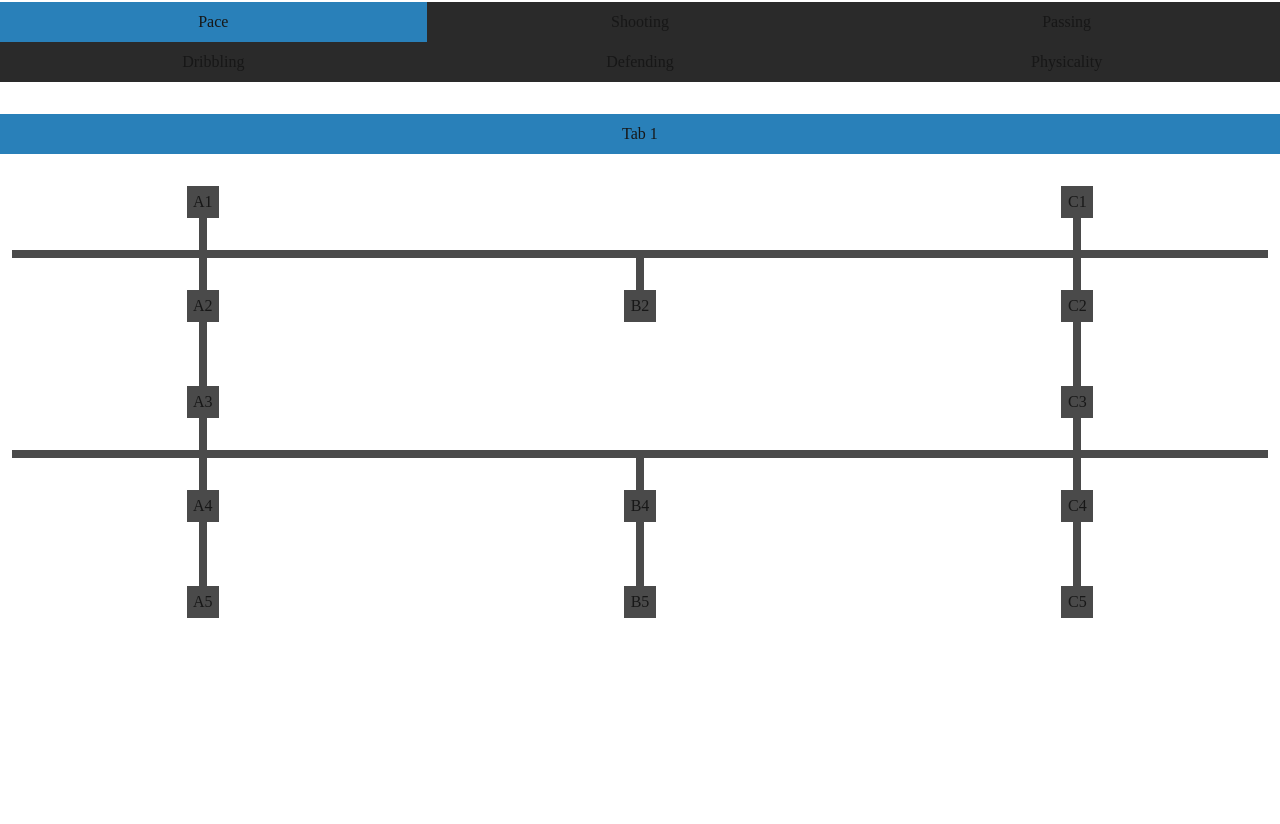
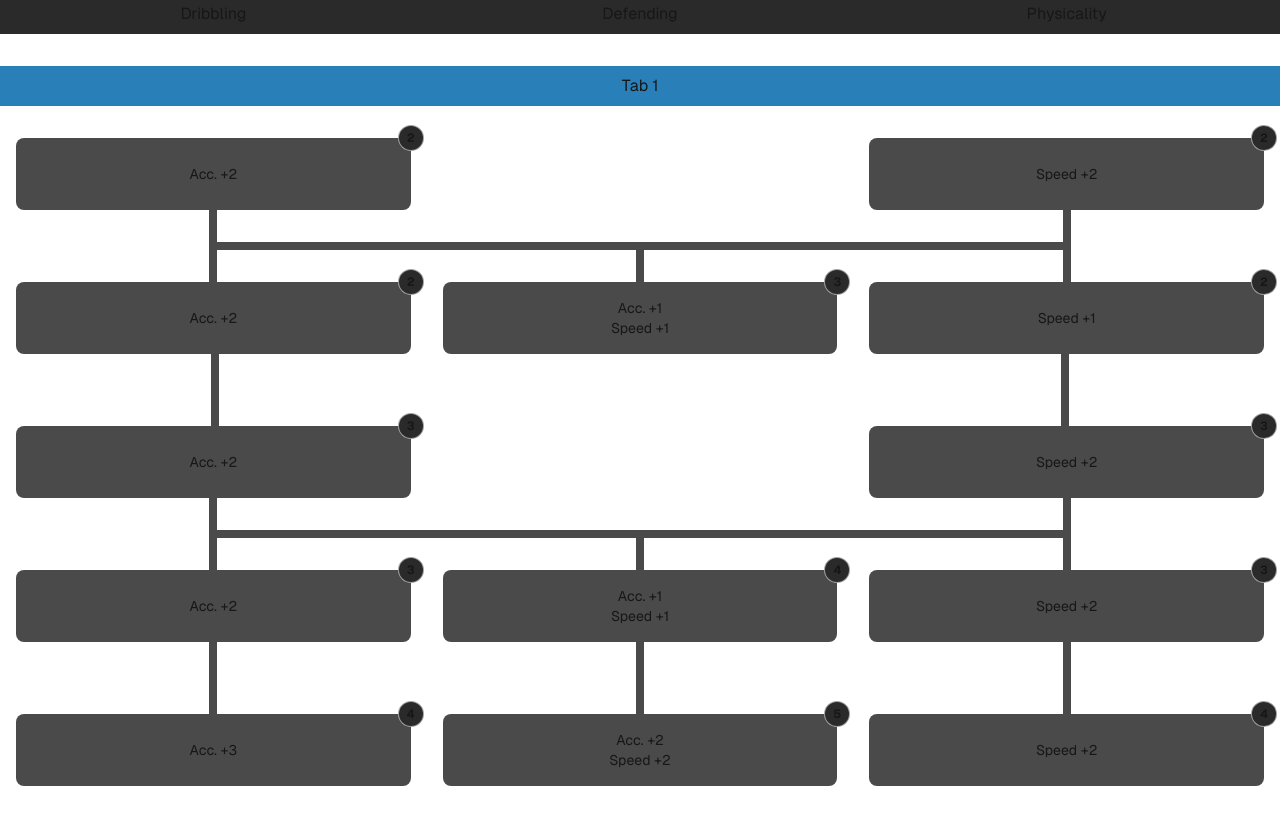
Before and after one commit to djovannih/clubs, a Next.js app: page / in a window 1280 px wide. Shown: the part 774-1598 px from the top of the page. Before the commit the page ends 1520 px from the top, so only its background shows below. Built offline with nearby package versions, Linux system fonts and the light colour scheme.

Commit message:
Add info to attribute tree

```diff
--- a/src/app/layout.tsx
+++ b/src/app/layout.tsx
@@ -1,5 +1,5 @@
 import "@/app/globals.css";
-import { Providers } from "@/components/providers";
+import { Providers } from "@/components/Providers";
 import type { Metadata } from "next";
 import localFont from "next/font/local";
 import { PropsWithChildren } from "react";
@@ -7,21 +7,23 @@ import { PropsWithChildren } from "react";
 const geistSans = localFont({
   src: "./fonts/GeistVF.woff",
   variable: "--font-geist-sans",
+  display: "swap",
 });
 const geistMono = localFont({
   src: "./fonts/GeistMonoVF.woff",
   variable: "--font-geist-mono",
+  display: "swap",
 });
 
 export const metadata: Metadata = {
-  title: "Create Next App",
-  description: "Generated by create next app",
+  title: "Clubs character builder",
+  description: "Clubs character builder",
 };
 
 export default function RootLayout({ children }: Readonly<PropsWithChildren>) {
   return (
-    <html lang="en">
-      <body className={`${geistSans.variable} ${geistMono.variable}`}>
+    <html lang="en" className={`${geistSans.variable} ${geistMono.variable}`}>
+      <body>
         <Providers>{children}</Providers>
       </body>
     </html>
--- a/src/atoms/pace.ts
+++ b/src/atoms/pace.ts
@@ -20,6 +20,7 @@ const paceForest = [
           parentIds: [],
           row: 0,
           column: 0,
+          displayActions: [{ stat: "Acc.", value: 2 }],
           updatePlayer: (player: Player, action: UpdatePlayerAction) => ({
             ...player,
             attributes: {
@@ -46,6 +47,7 @@ const paceForest = [
           parentIds: [],
           row: 0,
           column: 2,
+          displayActions: [{ stat: "Speed", value: 2 }],
           updatePlayer: (player: Player, action: UpdatePlayerAction) => ({
             ...player,
             attributes: {
@@ -72,6 +74,7 @@ const paceForest = [
           parentIds: ["A1", "C1"],
           row: 1,
           column: 0,
+          displayActions: [{ stat: "Acc.", value: 2 }],
           updatePlayer: (player: Player, action: UpdatePlayerAction) => ({
             ...player,
             attributes: {
@@ -98,6 +101,10 @@ const paceForest = [
           parentIds: ["A1", "C1"],
           row: 1,
           column: 1,
+          displayActions: [
+            { stat: "Acc.", value: 1 },
+            { stat: "Speed", value: 1 },
+          ],
           updatePlayer: (player: Player, action: UpdatePlayerAction) => ({
             ...player,
             attributes: {
@@ -130,6 +137,7 @@ const paceForest = [
           parentIds: ["A1", "C1"],
           row: 1,
           column: 2,
+          displayActions: [{ stat: "Speed", value: 1 }],
           updatePlayer: (player: Player, action: UpdatePlayerAction) => ({
             ...player,
             attributes: {
@@ -156,6 +164,7 @@ const paceForest = [
           parentIds: ["A2"],
           row: 2,
           column: 0,
+          displayActions: [{ stat: "Acc.", value: 2 }],
           updatePlayer: (player: Player, action: UpdatePlayerAction) => ({
             ...player,
             attributes: {
@@ -182,6 +191,7 @@ const paceForest = [
           parentIds: ["C2"],
           row: 2,
           column: 2,
+          displayActions: [{ stat: "Speed", value: 2 }],
           updatePlayer: (player: Player, action: UpdatePlayerAction) => ({
             ...player,
             attributes: {
@@ -208,6 +218,7 @@ const paceForest = [
           parentIds: ["A3", "C3"],
           row: 3,
           column: 0,
+          displayActions: [{ stat: "Acc.", value: 2 }],
           updatePlayer: (player: Player, action: UpdatePlayerAction) => ({
             ...player,
             attributes: {
@@ -234,6 +245,10 @@ const paceForest = [
           parentIds: ["A3", "C3"],
           row: 3,
           column: 1,
+          displayActions: [
+            { stat: "Acc.", value: 1 },
+            { stat: "Speed", value: 1 },
+          ],
           updatePlayer: (player: Player, action: UpdatePlayerAction) => ({
             ...player,
             attributes: {
@@ -266,6 +281,7 @@ const paceForest = [
           parentIds: ["A3", "C3"],
           row: 3,
           column: 2,
+          displayActions: [{ stat: "Speed", value: 2 }],
           updatePlayer: (player: Player, action: UpdatePlayerAction) => ({
             ...player,
             attributes: {
@@ -292,6 +308,7 @@ const paceForest = [
           parentIds: ["A4"],
           row: 4,
           column: 0,
+          displayActions: [{ stat: "Acc.", value: 3 }],
           updatePlayer: (player: Player, action: UpdatePlayerAction) => ({
             ...player,
             attributes: {
@@ -318,6 +335,10 @@ const paceForest = [
           parentIds: ["B4"],
           row: 4,
           column: 1,
+          displayActions: [
+            { stat: "Acc.", value: 2 },
+            { stat: "Speed", value: 2 },
+          ],
           updatePlayer: (player: Player, action: UpdatePlayerAction) => ({
             ...player,
             attributes: {
@@ -350,6 +371,7 @@ const paceForest = [
           parentIds: ["C4"],
           row: 4,
           column: 2,
+          displayActions: [{ stat: "Speed", value: 2 }],
           updatePlayer: (player: Player, action: UpdatePlayerAction) => ({
             ...player,
             attributes: {
--- a/src/components/AttributeNode.tsx
+++ b/src/components/AttributeNode.tsx
@@ -1,58 +1,34 @@
-import { getChildren, Graph, GraphNode } from "@/lib/graph";
+import { GraphNode } from "@/lib/graph";
 import clsx from "clsx";
+import Badge from "./Badge";
 
 interface AttributeNodeProps {
-  tree: Graph;
   node: GraphNode;
   toggleNode: () => void;
 }
 export default function AttributeNode({
-  tree,
   node,
   toggleNode,
 }: AttributeNodeProps) {
-  const hasParents = node.parentIds.length > 0;
-  const children = getChildren(tree, node.id);
-
-  const showTopRow = hasParents;
-  const showBottomRow = children.length > 0;
-
   return (
     <div
-      className={clsx(
-        "z-10 col-start-1 flex flex-col items-center",
-        !showTopRow && "self-end",
-        !showBottomRow && "self-start",
-      )}
+      className="items-between z-10 mx-4 flex h-full flex-col"
       style={{ gridColumnStart: node.column + 1 }}
     >
-      {showTopRow && (
-        <div
-          className={clsx(
-            "-mt-1 h-9 w-2",
-            node.isActive ? "bg-primary-dark" : "bg-inactive-node",
-          )}
-        ></div>
-      )}
       <button
         className={clsx(
-          "size-8 disabled:cursor-not-allowed",
+          "relative rounded-lg p-4",
           node.isActive ? "bg-primary-dark" : "bg-inactive-node",
         )}
         onClick={toggleNode}
       >
-        {node.id}
+        <ul className="flex min-h-[2lh] grow flex-col items-center justify-center rounded-sm text-sm">
+          {node.displayActions.map((action) => (
+            <li key={action.stat}>{`${action.stat} +${action.value}`}</li>
+          ))}
+        </ul>
+        <Badge>{node.activationCost}</Badge>
       </button>
-      {showBottomRow && (
-        <div
-          className={clsx(
-            "-mb-1 h-9 w-2",
-            node.isActive && children.some((child) => child.isActive)
-              ? "bg-primary-dark"
-              : "bg-inactive-node",
-          )}
-        ></div>
-      )}
     </div>
   );
 }
--- a/src/components/AttributeTree.tsx
+++ b/src/components/AttributeTree.tsx
@@ -1,6 +1,6 @@
-import { type Graph, type GraphNode, groupByRow } from "@/lib/graph";
 import AttributeNode from "@/components/AttributeNode";
-import TreeEdge from "@/components/TreeEdge";
+import RowsJunction from "@/components/NodeJunction";
+import { type Graph, groupByRow } from "@/lib/graph";
 import { useAtom, type WritableAtom } from "jotai";
 
 interface AttributeTreeProps {
@@ -9,13 +9,6 @@ interface AttributeTreeProps {
 
 export default function AttributeTree({ treeAtom }: AttributeTreeProps) {
   const [tree, toggleNode] = useAtom(treeAtom);
-
-  const showEdge = (row: GraphNode[]) =>
-    row.some((node) =>
-      node.parentIds.some(
-        (pid) => tree.get(pid)?.column !== tree.get(node.id)?.column,
-      ),
-    );
 
   const rows = groupByRow(tree);
   const columnsCount =
@@ -28,11 +21,15 @@ export default function AttributeTree({ treeAtom }: AttributeTreeProps) {
     <div className="mb-32">
       {Array.from(rows.entries()).map(([rowIndex, row]) => (
         <div key={rowIndex}>
-          {showEdge(row) && (
-            <TreeEdge topRow={rows.get(rowIndex - 1)!} bottomRow={row} />
+          {rowIndex > 0 && (
+            <RowsJunction
+              tree={tree}
+              topRow={rows.get(rowIndex - 1)!}
+              bottomRow={row}
+            />
           )}
           <div
-            className="grid gap-8"
+            className="grid"
             style={{
               gridTemplateColumns: `repeat(${columnsCount}, minmax(0, 1fr))`,
             }}
--- /dev/null
+++ b/src/components/Badge.tsx
@@ -0,0 +1,9 @@
+import React, { PropsWithChildren } from "react";
+
+export default function Badge({ children }: PropsWithChildren) {
+  return (
+    <span className="absolute right-0 top-0 flex h-6 w-6 -translate-y-1/2 translate-x-1/2 transform items-center justify-center rounded-full bg-node-locked text-xs font-bold ring-1 ring-text-muted">
+      {children}
+    </span>
+  );
+}
--- /dev/null
+++ b/src/components/NodeJunction.tsx
@@ -0,0 +1,171 @@
+import { Graph, GraphNode } from "@/lib/graph";
+import clsx from "clsx";
+
+interface NodeJunctionProps {
+  tree: Graph;
+  topRow: GraphNode[];
+  bottomRow: GraphNode[];
+  columnIndex: number;
+}
+const NodeJunction = ({
+  tree,
+  topRow,
+  bottomRow,
+  columnIndex,
+}: NodeJunctionProps) => {
+  const topNode = topRow.find(({ column }) => column === columnIndex);
+  const bottomNode = bottomRow.find(({ column }) => column === columnIndex);
+
+  const showTopEdge = bottomRow.some(
+    (node) => topNode && node?.parentIds.includes(topNode.id),
+  );
+  const topEdgeIsActive =
+    showTopEdge &&
+    topNode?.isActive &&
+    bottomRow.some(
+      (node) => node.parentIds.includes(topNode.id) && node.isActive,
+    );
+
+  const showBottomEdge = bottomNode && bottomNode.parentIds.length > 0;
+  const bottomEdgeIsActive = showBottomEdge && bottomNode?.isActive;
+
+  const showLeftEdge = bottomRow
+    .filter((node) => node.column < columnIndex)
+    .some((node) =>
+      node?.parentIds.some((pid) => tree.get(pid)!.column >= columnIndex),
+    );
+  const leftEdgeIsActive =
+    showLeftEdge &&
+    (topRow.some(
+      (topNode) =>
+        topNode.column >= columnIndex &&
+        topNode.isActive &&
+        bottomRow.some(
+          (bottomNode) =>
+            bottomNode.column < columnIndex &&
+            bottomNode.isActive &&
+            bottomNode.parentIds.includes(topNode.id),
+        ),
+    ) ||
+      topRow.some(
+        (topNode) =>
+          topNode.column < columnIndex &&
+          topNode.isActive &&
+          bottomRow.some(
+            (bottomNode) =>
+              bottomNode.column >= columnIndex &&
+              bottomNode.isActive &&
+              bottomNode.parentIds.includes(topNode.id),
+          ),
+      ));
+
+  const showRightEdge = bottomRow
+    .filter((node) => node.column > columnIndex)
+    .some((node) =>
+      node?.parentIds.some((pid) => tree.get(pid)!.column <= columnIndex),
+    );
+  const rightEdgeIsActive =
+    showRightEdge &&
+    (topRow.some(
+      (topNode) =>
+        topNode.column <= columnIndex &&
+        topNode.isActive &&
+        bottomRow.some(
+          (bottomNode) =>
+            bottomNode.column > columnIndex &&
+            bottomNode.isActive &&
+            bottomNode.parentIds.includes(topNode.id),
+        ),
+    ) ||
+      topRow.some(
+        (topNode) =>
+          topNode.column > columnIndex &&
+          topNode.isActive &&
+          bottomRow.some(
+            (bottomNode) =>
+              bottomNode.column <= columnIndex &&
+              bottomNode.isActive &&
+              bottomNode.parentIds.includes(topNode.id),
+          ),
+      ));
+
+  return (
+    <div className="grid grow grid-cols-[1fr_auto_1fr] grid-rows-[1fr_auto_1fr]">
+      {showTopEdge && (
+        <div
+          className={clsx(
+            "col-start-2 row-start-1 h-8 w-2 justify-self-center bg-inactive-node",
+            topEdgeIsActive && "bg-primary-dark",
+          )}
+        ></div>
+      )}
+      {showLeftEdge && (
+        <div
+          className={clsx(
+            "col-start-1 row-start-2 h-2 self-center bg-inactive-node",
+            leftEdgeIsActive && "bg-primary-dark",
+          )}
+        ></div>
+      )}
+      {(showTopEdge || showLeftEdge || showRightEdge || showBottomEdge) && (
+        <div
+          className={clsx(
+            "col-start-2 row-start-2 h-2 w-2 self-center bg-inactive-node",
+            (topEdgeIsActive ||
+              leftEdgeIsActive ||
+              rightEdgeIsActive ||
+              bottomEdgeIsActive) &&
+              "bg-primary-dark",
+          )}
+        ></div>
+      )}
+      {showRightEdge && (
+        <div
+          className={clsx(
+            "col-start-3 row-start-2 h-2 self-center bg-inactive-node",
+            rightEdgeIsActive && "bg-primary-dark",
+          )}
+        ></div>
+      )}
+      {showBottomEdge && (
+        <div
+          className={clsx(
+            "col-start-2 row-start-3 h-8 w-2 justify-self-center bg-inactive-node",
+            bottomEdgeIsActive && "bg-primary-dark",
+          )}
+        ></div>
+      )}
+    </div>
+  );
+};
+
+interface RowsJunctionProps {
+  tree: Graph;
+  topRow: GraphNode[];
+  bottomRow: GraphNode[];
+}
+export default function RowsJunction({
+  tree,
+  topRow,
+  bottomRow,
+}: RowsJunctionProps) {
+  const columnsCount =
+    Math.max(
+      ...topRow.map(({ column }) => column),
+      ...bottomRow.map(({ column }) => column),
+    ) + 1;
+
+  return (
+    <div className="flex justify-between">
+      {Array.from({ length: columnsCount }, (_, i) => (
+        <NodeJunction
+          key={i}
+          tree={tree}
+          topRow={topRow}
+          bottomRow={bottomRow}
+          columnIndex={i}
+        />
+      ))}
+    </div>
+  );
+}
--- a/src/components/TreeEdge.tsx
+++ /dev/null
@@ -1,56 +0,0 @@
-import { GraphNode } from "@/lib/graph";
-import clsx from "clsx";
-
-interface TreeEdgeProps {
-  topRow: GraphNode[];
-  bottomRow: GraphNode[];
-}
-
-export default function TreeEdge({ topRow, bottomRow }: TreeEdgeProps) {
-  const drawFirstSegment = bottomRow
-    .filter(({ column }) => column > 0)
-    .some(({ parentIds }) => parentIds.some((id) => id.charAt(0) === "A"));
-
-  const firstSegmentSelected =
-    (topRow.at(0)?.isActive &&
-      bottomRow.some((node) => node.column > 0 && node.isActive)) ||
-    (topRow.some((node) => node.column > 0 && node.isActive) &&
-      bottomRow.at(0)?.isActive);
-
-  const drawSecondSegment = bottomRow
-    .filter(({ column }) => column < 2)
-    .some(({ parentIds }) => parentIds.some((id) => id.charAt(0) === "C"));
-
-  const secondSegmentSelected =
-    (topRow.find(({ column }) => column === 2)?.isActive &&
-      bottomRow.some((node) => node.column < 2 && node.isActive)) ||
-    (topRow.some((node) => node.column < 2 && node.isActive) &&
-      bottomRow.find(({ column }) => column === 2)?.isActive);
-
-  return (
-    <div className="mx-3 grid grid-cols-2">
-      {drawFirstSegment && (
-        <div
-          className={clsx(
-            "col-start-1 h-2",
-            firstSegmentSelected ? "z-20 bg-primary-dark" : "bg-inactive-node",
-            firstSegmentSelected &&
-              !secondSegmentSelected &&
-              "w-[calc(100%+0.25rem)]",
-          )}
-        ></div>
-      )}
-      {drawSecondSegment && (
-        <div
-          className={clsx(
-            "col-start-2 h-2",
-            secondSegmentSelected ? "z-20 bg-primary-dark" : "bg-inactive-node",
-            !firstSegmentSelected &&
-              secondSegmentSelected &&
-              "-ml-[0.25rem] w-[calc(100%+0.25rem)]",
-          )}
-        ></div>
-      )}
-    </div>
-  );
-}
```
Also changed, not shown: src/components/PlayerInfo.tsx (+4 -6 lines), src/lib/graph.ts (+7 -1 lines).
